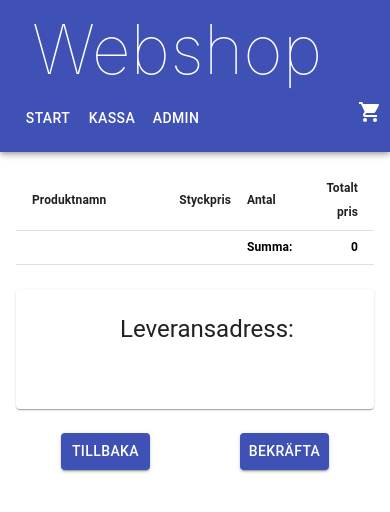
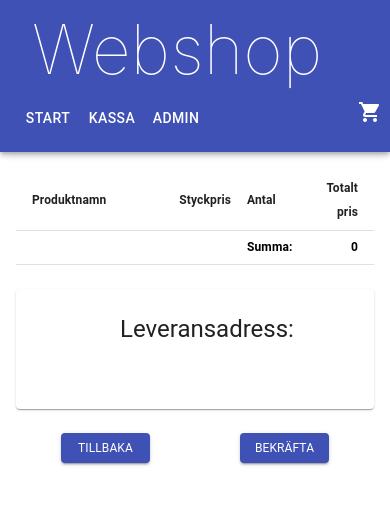
Before and after one commit to 95joaols/webbshop-schoolAssignments-, a React (Create React App) app: page /summary in a window 390 px wide. Shown: the top 512 px of the page. Built offline with nearby package versions, Linux system fonts and the light colour scheme.

Commit message:
Added media query for button text

```diff
--- a/src/components/ConfirmationDialog.tsx
+++ b/src/components/ConfirmationDialog.tsx
@@ -13,6 +13,7 @@ import { ShoppingCartContext } from "../contexts/ShoppingCartContext";
 import { CustomerContext } from "../contexts/CustomerContext";
 import { Customer } from "../entity/Customer";
 import { customerErrors } from "../entity/CustomerValidation";
+import { Typography } from "@material-ui/core";
 
 const Transition = React.forwardRef(function Transition(
   props: TransitionProps & { children?: React.ReactElement<any, any> },
@@ -47,6 +48,12 @@ const ConfirmationDialog: React.FC = () => {
     button: {
       width: "100%",
     },
+    max500Text: {
+      "@media (max-width:500px)": {
+        fontSize: 12,
+        paddingRight: 0
+      }
+    }
   }));
 
   const classes = useStyles();
@@ -59,7 +66,7 @@ const ConfirmationDialog: React.FC = () => {
         color="primary"
         onClick={handleClickOpen}
       >
-        Bekräfta
+        <Typography className={classes.max500Text}>Bekräfta</Typography>
       </Button>
       <Dialog
         open={open}
--- a/src/page/SummaryPage.tsx
+++ b/src/page/SummaryPage.tsx
@@ -175,7 +175,7 @@ const SummaryPage: React.FC = () => {
               variant="contained"
               color="primary"
             >
-              Tillbaka
+              <Typography className={classes.max500Text}>Tillbaka</Typography>
             </Button>
           </div>
           <div className={classes.cardRow}>
```
